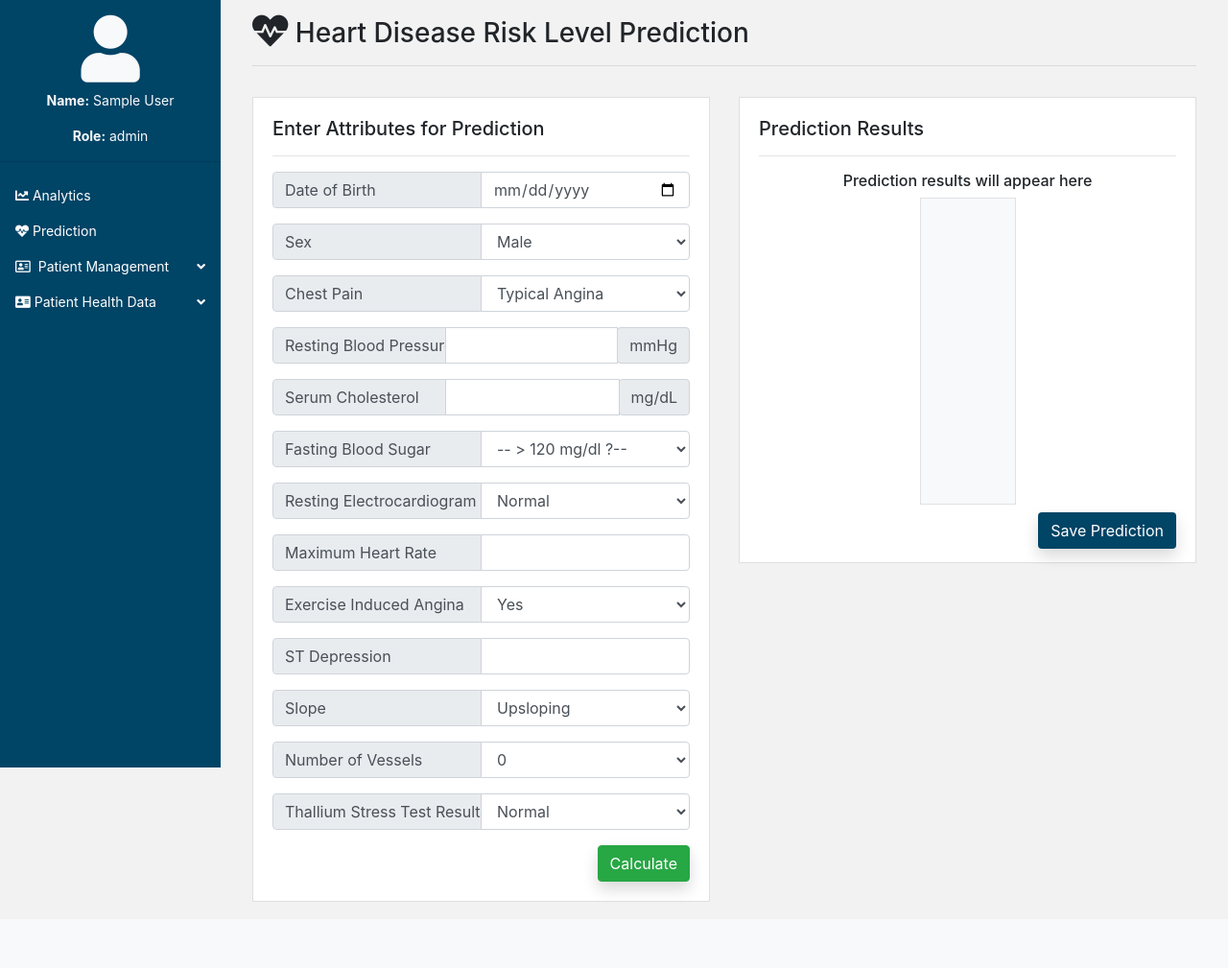
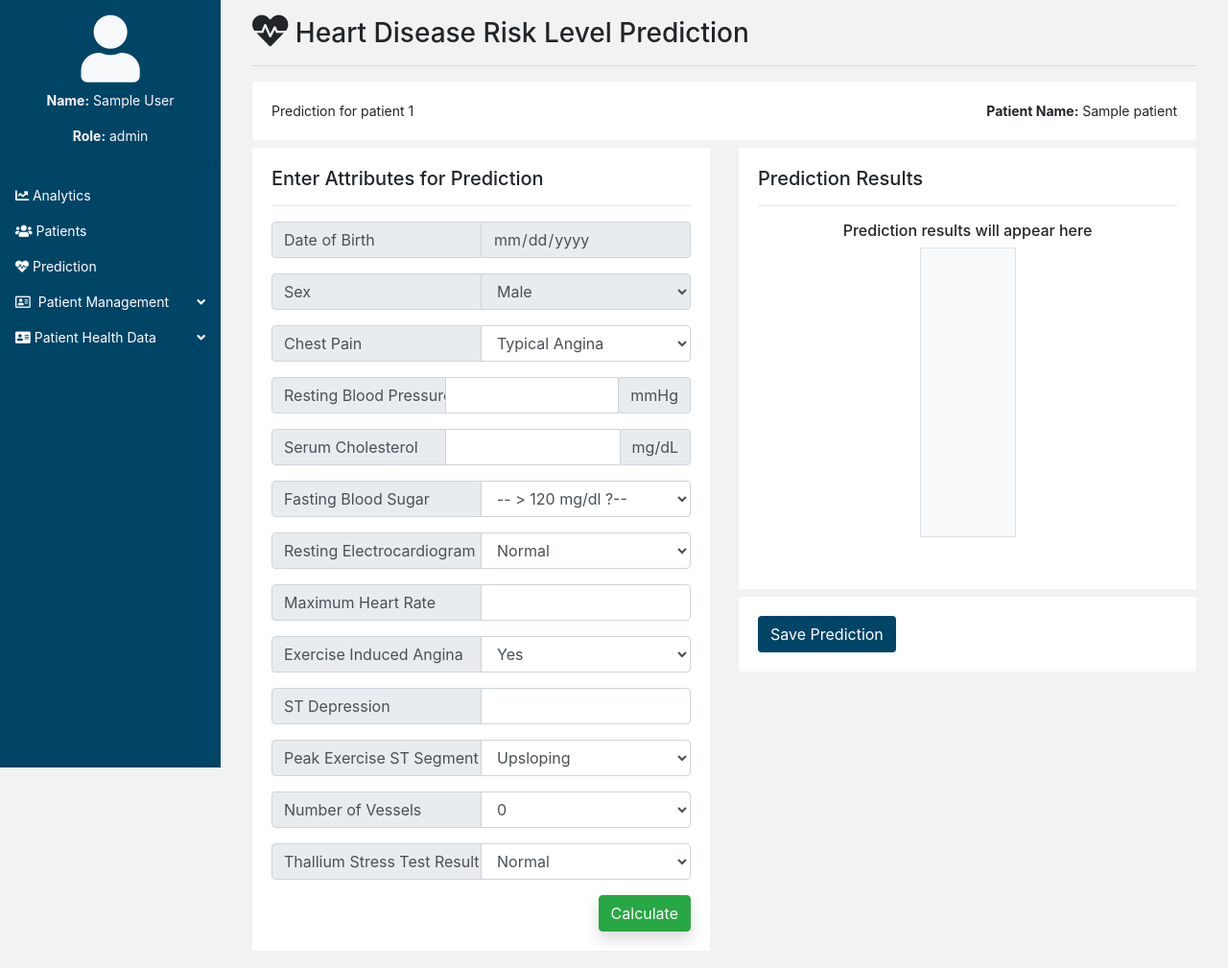
Before and after one commit to jpelpuo/myheart, a PHP site: page /myHeartApp/myHeart/prediction.php?id=1 in a window 1280 px wide. Shown: the part 50-1059 px from the top of the page at 96% size. Before the commit the page ends 990 px from the top, so only its background shows below. Run offline with PHP 8.4, Linux system fonts and the light colour scheme; the visitor is signed in with stand-in values (Sample User, id 1); tables that the repository leaves empty or names only in its code hold one stand-in row (values such as "Sample post").

Commit message:
Made some interface changes

```diff
--- a/css/myHeart-css.css
+++ b/css/myHeart-css.css
@@ -41,6 +41,7 @@
     position: fixed;
     z-index: 1;
     transition: all 0.3s;
+    overflow: auto !important;
 }
 
 #sidebar.active {
@@ -118,11 +119,30 @@
 
 .progressbar-inner{
 	margin-top: 300%;
-	height: 0%;
+	height: 3%;
 	transition: background-color 0.5s;
+	/*background-color: green;*/
 }
 
 
 body{
 	background-color: #f2f2f2 !important;
 }
+
+.patient-datatable{
+	padding: 500px !important;
+}
+
+.patient-datatable:hover{
+	cursor: pointer !important;
+	color: white !important;
+	background-color: #3399ff !important;
+}
+
+.card{
+	border: none !important;
+}
+
+/*.patient-details.modal{
+	width: 100% !important;
+}*/
--- a/getprediction.php
+++ /dev/null
@@ -1,5 +0,0 @@
-<?php
-	$num = (int)"0001";
-	echo $num;
-
- ?>
--- a/index.php
+++ b/index.php
@@ -46,7 +46,7 @@
 				<div class="card-body" style="background-color: white;">
 					<form class="form" method="post" >
 						<!-- <h4><i class="fa fa-lock fa-2x" style="color: #005580;"></i></h4> -->
-						<h4 style="color: #005580;">Staff Login</h4>
+						<h4 style="color: #005580;">Login</h4>
 						<?php
 							if(isset($_SESSION["errors"])){
 								$link = strtolower("http://$_SERVER[HTTP_HOST]$_SERVER[REQUEST_URI]");
@@ -61,7 +61,7 @@
 							<div class="form-group">
 								<div class="input-group has-feedback input-group-prepend">
 									<i class="form-control-feedback fa fa-user fa-lg input-group-text input-square icon-background" style="padding-top: 10px;"></i>
-									<input type="text" class="form-control input-square" name="staff_id" id="staff_id" placeholder="Staff ID" autofocus>
+									<input type="text" class="form-control input-square" name="staff_id" id="staff_id" placeholder="ID Number" autofocus>
 								</div>
 							</div>
 							<div class="form-group has-feedback">
--- a/myHeart.sys.php
+++ b/myHeart.sys.php
@@ -1,11 +1,11 @@
 <?php
 	class myHeart{
-		public $dbhost = "";
-		public $dbname = "";
-		public $dbuser = "";
-		public $rows = "";
-		public $items ="";
-		public $dbpassword = "";
+		public $dbhost = null;
+		public $dbname = null;
+		public $dbuser = null;
+		public $rows = null;
+		public $items =null;
+		public $dbpassword = null;
 
 		public $connection = null;
 
--- a/prediction.php
+++ b/prediction.php
@@ -1,6 +1,15 @@
 <?php
 	include('sys.php');
 	session_page();
+
+	$pat_id = null;
+	$patient = null;
+
+	if(isset($_GET['id'])){
+		$pat_id = $_GET['id'];
+
+		$patient = getUsers($pat_id);
+	}
 ?>
 
  <!DOCTYPE html>
@@ -37,11 +46,25 @@
 					</div>
 				</div>
 
-				<div class="alert fade show alert-dismissible d-none alert-info" id="response-details">
-					<span id="response-font"></span><button type="button" class="close p-2" data-dismiss="alert">&times;</button>
+				<div class="row">
+					<div class="col-12">
+						<div id="patient-indicator" class="card d-none">
+							<div class="card-body">
+								Prediction for patient <span id="patient_id"><?php echo $pat_id; ?></span><span class="float-right"><span class="font-weight-bold">Patient Name:</span> <?php echo $patient[0]['name']; ?></span>
+							</div>
+						</div>
+					</div>
 				</div>
 
-				<div class="row mt-3">
+				<!-- <div class="row mt-2">
+					<div class="col-12">
+						<div class="alert fade show alert-dismissible d-none alert-info" id="response-details">
+							<span id="response-font"></span><button type="button" class="close p-2" data-dismiss="alert">&times;</button>
+						</div>
+					</div>
+				</div> -->
+
+				<div class="row mt-2">
 					<div class="col-md">
 						<div class="card input-square">
 							<div class="card-body">
@@ -50,16 +73,16 @@
 									<div class="form-group">
 										<div class="input-group has-feedback input-group-prepend">
 											<label class="input-group input-group-text form-control">Date of Birth</label>
-											<input type="date" class="form-control" id="dob" required="required"></input>
+											<input type="date" class="form-control" id="dob" required="required" value="<?php echo $patient[0]['dob']; ?>" <?php echo (!is_null($patient[0]['dob'])) ? 'readonly="readonly"' : ''; ?>></input>
 										</div>
 									</div>
 
 									<div class="form-group">
 										<div class="input-group has-feedback input-group-prepend">
 											<label class="input-group input-group-text form-control">Sex</label>
-											<select class="form-control" id="sex" required>
-												<option value="1">Male</option>
-												<option value="0">Female</option>
+											<select class="form-control" id="sex" <?php echo (!is_null($patient[0]['sex'])) ? 'disabled="disabled"' : '' ?> required>
+												<option value="1" <?php echo $patient[0]['sex'] == 'Male' ? 'selected="selected"' : ''; ?>>Male</option>
+												<option value="0" <?php echo $patient[0]['sex'] == 'Female' ? 'selected="selected"' : ''; ?>>Female</option>
 											</select>
 										</div>
 									</div>
@@ -77,7 +100,7 @@
 									<div class="form-group">
 										<div class="input-group has-feedback input-group-prepend">
 											<label class="input-group input-group-text form-control">Resting Blood Pressure</label>
-											<input type="number" class="form-control" id="blood_pressure" required></input><span class="input-group-text input-group-append">mmHg</span>
+											<input type="number" class="form-control" id="blood_pressure" required></input><span class="input-group-text input-group-append" min="90" max="250">mmHg</span>
 										</div>
 									</div>
 
@@ -136,7 +159,7 @@
 
 									<div class="form-group">
 										<div class="input-group has-feedback input-group-prepend">
-											<label class="input-group input-group-text form-control">Slope</label>
+											<label class="input-group input-group-text form-control">Peak Exercise ST Segment</label>
 											<select class="form-control" id="slope" required>
 												<!-- <option value="" disabled selected>-- Slope of peak exercise ST segment-- </option> -->
 												<option value="1">Upsloping</option>
@@ -181,7 +204,7 @@
 
 
 					<div class="col-md">
-						<div class="card h-sm-4 input-square" style="height: 58%;">
+						<div class="card h-sm-4 input-square" style="height: 55%;">
 							<div class="card-body h-sm-4" style="height: 100%;">
 								<h5 class="">Prediction Results</h5><hr>
 
@@ -194,55 +217,27 @@
 										</div>
 									</div>
 								</div>
-								<div class="form-group">
-										<button class="btn float-right shadow" type="button" id="save" data-toggle="modal" data-target="#saveModal" style="background-color: #004466 !important; color: white;">Save Prediction</button>
-								</div>
+								<!-- <form> -->
+								<!-- <div class="form-group">
+										<button class="btn float-right shadow" type="submit" id="saveDetails" style="background-color: #004466 !important; color: white;">Save Prediction</button>
+								</div> -->
+								<!-- </form> -->
 							</div>
 
 							<!-- <div class="card-footer"> -->
 
 							<!-- </div> -->
 						</div>
-					</div>
-				</div>
 
-				<!-- Save Modal -->
-				<div class="modal fade m-auto" tabindex="-1" id="saveModal" role="dialog" data-keyboard="true" data-backdrop="true">
-					<div class="modal-dialog">
-						<!-- Modal Content -->
-						<div class="modal-content">
-							<div class="modal-header">
-								<h4 class="modal-title">Save Prediction Details</h4>
-								<button type="button" class="close" data-dismiss="modal">&times;</button>
+						<div class="card mt-2">
+							<div class="card-body">
+								<div class="alert fade show alert-dismissible d-none" id="response">
+					 				<span id="response-text"></span><button type="button" id="close" class="close p-2" data-dismiss="alert">&times;</button>
+								</div>
+								<form class="form" id="saveDetails" method="post">
+									<button class="btn float-left hover-shadow" type="submit" style="background-color: #004466 !important; color: white;" <?php echo !isset($pat_id) ? 'disabled="disabled"' : ''; ?>>Save Prediction</button>
+								</form>
 							</div>
-
-							<div class="alert fade show alert-dismissible m-3 d-none" id="response">
-					 			<span id="response-text">Hello</span><button type="button" class="close p-2" data-dismiss="alert">&times;</button>
-							</div>
-
-							<form class="form" id="saveForm" method="post">
-								<div class="modal-body">
-									<h6 class="">Please specify/verify Patient ID</h6>
-									<div class="form-group">
-										<div class="input-group input-group-prepend">
-											<label class="form-control input-group input-group-text">Patient ID</label>
-											<input type="text" class="form-control" id="patient_id" required="required"></input>
-										</div>
-									</div>
-								</div>
-
-								<div class="modal-footer">
-									<!-- <div id="response-message" class="p-2 rounded-sm form-group mr-auto d-none">
-
-									</div> -->
-									<div class="form-group">
-										<button class="btn btn-success float-right" type="submit" id="save" data-toggle="modal" data-target="">Save</button>
-									</div>
-									<div class="form-group">
-										<button class="btn btn-danger float-right" type="button" data-dismiss="modal">Close</button>
-									</div>
-								</div>
-							</form>
 						</div>
 					</div>
 				</div>
@@ -258,13 +253,13 @@
 	<script type="text/javascript" src="js/All.js"></script>
 
 	<script>
-		$('#saveForm').on('submit', function(e){
+		$('#saveDetails').on('submit', function(e){
 			e.preventDefault();
 
 			//Variables to store vlaues collected from the form
 			var date = new Date();
 			var dob = new Date($('#dob').val());
-			var patient_id = $('#patient_id').val();
+			var patient_id = $('#patient_id').text();
 			var age = date.getFullYear() - dob.getFullYear();
 			var sex = $('#sex').val();
 			var chest_pain = $('#chest_pain').val();
@@ -279,8 +274,13 @@
 			var no_of_vessels = $('#no_of_vessels').val();
 			var thal = $('#thal').val();
 
-
-			var prediction_details ={
+			if(diagnosis_percent == null){
+				$('#response-text').html("No prediction made. Data not saved.");
+				$('#response').removeClass("alert-success");
+				$('#response').removeClass("d-none");
+				$('#response').addClass("alert-danger");
+			}else{
+				var prediction_details ={
 				"patient_id": patient_id,
 				"age":age.toString(),
 				"sex":sex,
@@ -311,7 +311,13 @@
 				},
 				dataType : 'json',
 				success : function(data){
-					$('#response-text').html(data['Response Message']);
+					if(data['Response Message'] == "Details saved"){
+						$('#response-text').html(data['Response Message'] + " for patient " + patient_id + ".");
+					}
+					else{
+						$('#response-text').html(data['Response Message']);
+					}
+
 					if(data['Success'] == true){
 						$('#response').removeClass("alert-danger");
 						$('#response').removeClass("d-none");
@@ -323,7 +329,13 @@
 					}
 				}
 			})
+			}
+
+
 		});
+	</script>
+
+	<script type="text/javascript">
 	</script>
 </body>
 </html>
--- a/sidenav.php
+++ b/sidenav.php
@@ -10,6 +10,10 @@
 	<ul class="list-unstyled active">
             <li class="" id="home">
                 <a href="homepage.php" class="nav-link"><i class="fa fa-chart-line"></i> Analytics</a>
+            </li>
+
+            <li class="" id="patients">
+                <a href="patients.php" class="nav-link"><i class="fa fa-users"></i> Patients</a>
             </li>
 
             <li class="" id="predict">
--- a/sys.php
+++ b/sys.php
@@ -66,10 +66,14 @@
 	}
 
 	//get users from the Users Table
-	function getUsers(){
+	function getUsers($patient_id = FALSE){
 		global $myHeartConnection;
 
-		$sql = "SELECT * from patient";
+		if(!$patient_id){
+			$sql = "SELECT * from patient";
+		}else{
+			$sql = "SELECT * from patient where patient_id = '$patient_id'";
+		}
 		$rows = $myHeartConnection->selectBySql($sql);
 		return $rows->fetch_all(MYSQLI_ASSOC);
 	}
@@ -79,9 +83,9 @@
 		global $myHeartConnection;
 
 		if(!$patient_id){
-			$sql = "SELECT *, COUNT(prediction.patient_id) as number_of_predictions, patient.name as name from prediction RIGHT JOIN patient on prediction.patient_id=patient.patient_id GROUP BY(prediction.patient_id) ORDER BY prediction.patient_id DESC";
+			$sql = "SELECT *, patient.name from (SELECT *, MAX(prediction_date) as last_prediction, COUNT(patient_id) as number_of_predictions from prediction group by patient_id) predict RIGHT JOIN patient on predict.patient_id=patient.patient_id";
 		}else{
-			$sql = "SELECT *, COUNT(prediction.patient_id) as number_of_predictions, patient.name as name from prediction WHERE prediction.patient_id = '$patient_id' RIGHT JOIN patient on prediction.patient_id=patient.patient_id GROUP BY(prediction.patient_";
+			$sql = "SELECT COUNT(prediction.patient_id) as number_of_predictions, patient.name as name from prediction RIGHT JOIN patient on prediction.patient_id=patient.patient_id WHERE prediction.patient_id = '$patient_id'";
 		}
 		$rows = $myHeartConnection->selectBySql($sql);
 		return $rows->fetch_all(MYSQLI_ASSOC);
@@ -226,4 +230,20 @@
 		return $text;
 	}
 
+
+	// Get prediction data fro analytics
+	function getAnalyticData($sex, $diagnosis){
+		global $myHeartConnection;
+		// if($sex){
+			// $sql = "SELECT * FROM prediction WHERE diagnosis = '$diagnosis'";
+		// }else{
+			$sql = "SELECT * FROM prediction WHERE sex = '$sex' and diagnosis = '$diagnosis'";
+		// }
+
+		$rs = $myHeartConnection->selectBySql($sql);
+		$resultCount = $rs->num_rows;
+
+		return $resultCount;
+	}
+
  ?>
--- a/users.php
+++ b/users.php
@@ -42,7 +42,7 @@
 						<div class="card">
 							<div class="card-header"><h5>View User Information</h5></div>
 
-							<div class="card-body">
+							<div class="card-body" style="overflow: auto;">
 								<table class="table-striped display cell-border" id="users" style="width: 100%;">
 									<thead class="text-center">
 										<tr>
@@ -90,9 +90,7 @@
 
 	<script>
 		$(document).ready(function(){
-			$('#users').DataTable({
-			"scrollX" : true,
-			});
+			$('#users').DataTable();
 		});
 	</script>
  </body>
```
Also changed, not shown: getpredictionhistory.php (added, +13 -0 lines), homepage.php (+18 -26 lines), js/chart-script.js (+17 -4 lines), patients.php (added, +110 -0 lines), userhealth.php (+21 -35 lines), js/All.js.
